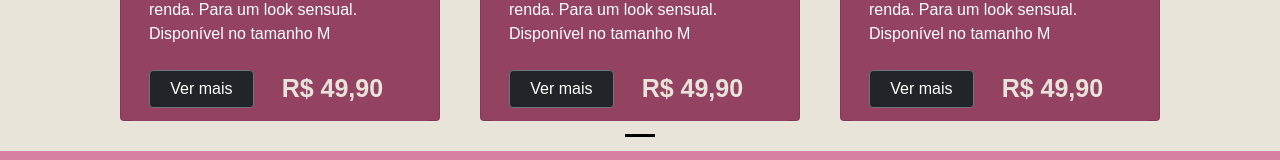
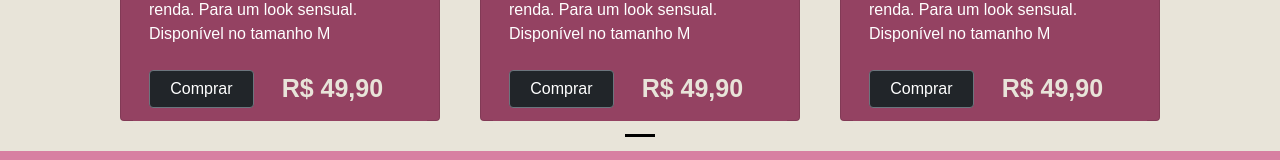
Before and after one commit to rafaelcmorais02/leve-memina-front-end, a React (Create React App) app: page / in a window 1280 px wide. Shown: the part 465-625 px from the top of the page. Built offline with nearby package versions, Linux system fonts and the light colour scheme; a web font is replaced by a local one.

Commit message:
[REFACTOR] trocar botao ver mais por comprar

```diff
--- a/src/components/cards/cardItems.js
+++ b/src/components/cards/cardItems.js
@@ -18,7 +18,7 @@ function Card(props) {
                     <p className="card-text descricao-card">{descricao}</p>
                     <div className="row2">
                         <div className="column2">
-                            <button className="btn btn-secondary" onClick={handleFlag} style={{ "backgroundColor": "#212529" }}>Ver mais</button>
+                            <button className="btn btn-secondary" onClick={handleFlag} style={{ "backgroundColor": "#212529" }}>Comprar</button>
                         </div>
                         <div className="column3">R$ 49,90</div>
 
```
